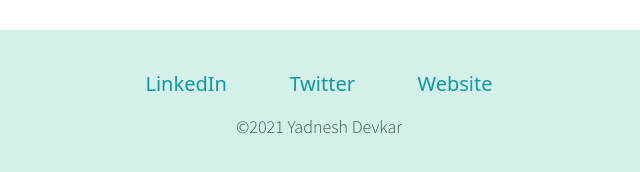
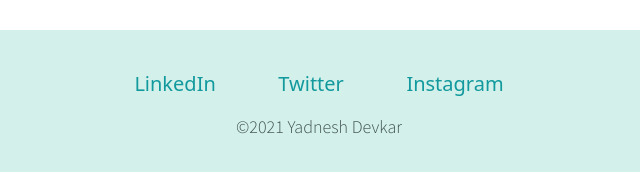
Before and after one commit to yadneshdevkar/BASIC-WEBSITE, a plain HTML site: page index.html in a window 1280 px wide. Shown: the part 2695-2867 px from the top of the page, 321-961 px from the left. Drawn offline with Linux system fonts and the light colour scheme; a web font is replaced by a local one.

Commit message:
Update index.html

```diff
--- a/index.html
+++ b/index.html
@@ -77,7 +77,7 @@
     <div class="bottom-container">
         <a class="footer-link" href="https://www.linkedin.com/">LinkedIn</a>
         <a class="footer-link" href="https://twitter.com/">Twitter</a>
-        <a class="footer-link" href="https://www.appbrewery.co/">Website</a>
+        <a class="footer-link" href="https://www.instagram.com/">Instagram</a>
         <p class="copy-wright">©2021 Yadnesh Devkar</p>
     </div>
 
```
